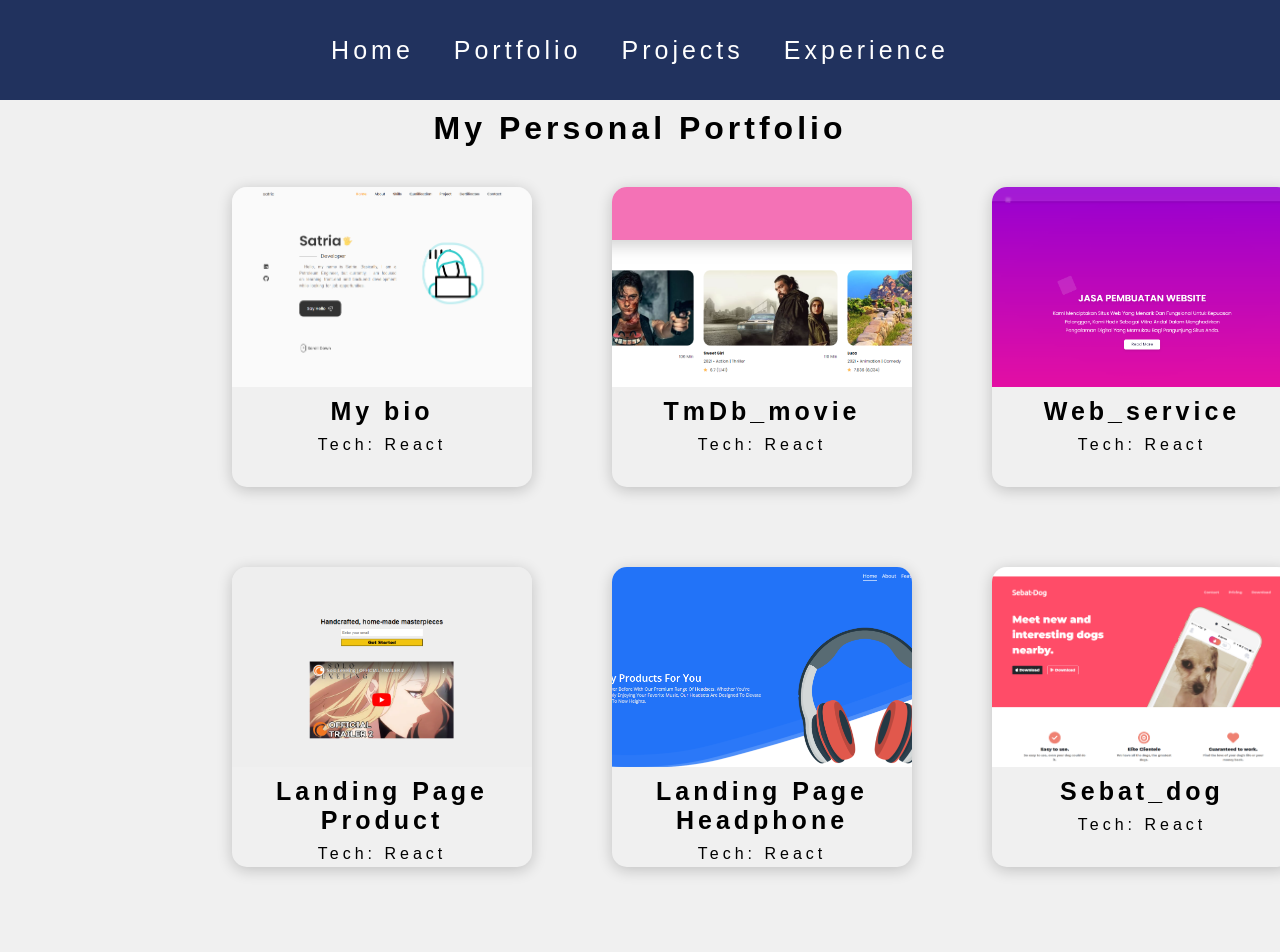
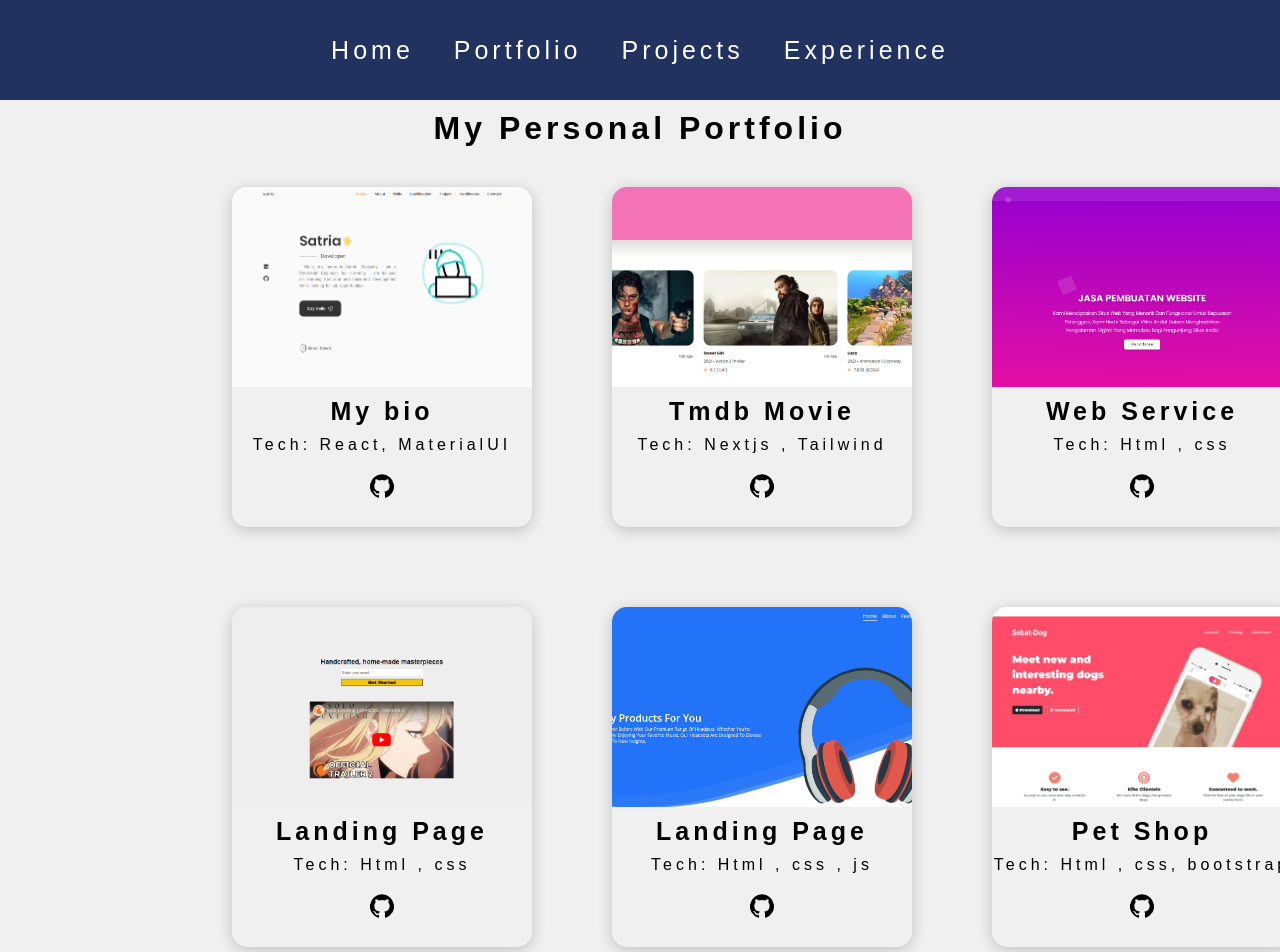
Before and after one commit to Satria-WS/REACT-JS-PORTO3, a React (Create React App) app: page /portfolio in a window 1280 px wide. Shown: the top 952 px of the page. Built offline with nearby package versions, Linux system fonts and the light colour scheme.

Commit message:
adding link display

```diff
--- a/src/components/PortoItem.jsx
+++ b/src/components/PortoItem.jsx
@@ -1,7 +1,8 @@
 import React from "react";
 import { useNavigate } from "react-router-dom";
+import { GitHub } from "@material-ui/icons";
 
-const PortoItem = ({ image, name , id }) => {
+const PortoItem = ({ image, name , id , tech }) => {
   //image
   const styleDiv = {
     backgroundImage: `url(${image})`,
@@ -14,12 +15,16 @@ const PortoItem = ({ image, name , id }) => {
     <div
       className="projectItem"
       onClick={() => {
-        navigate("/porto/" + id );
+        // navigate("/porto/" + id );
+        // window.location.href = "https://mycoder-portofolio.vercel.app/#home"
+        window.open("https://mycoder-portofolio.vercel.app/#home","_blank")
       }}
     >
       <div style={styleDiv} className="bgImage" />
-      <h1>{name}</h1>
-      <div>Tech: React</div>
+      <h1 style={{marginBottom:"10px"}}>{name}</h1>
+      {/* <div>Tech: React , materialui , css , node</div> */}
+      <p >Tech: {tech} </p>
+      <p style={{padding:"20px"}}><GitHub/></p>
     </div>
   );
 };
--- a/src/helpers/PortoList.js
+++ b/src/helpers/PortoList.js
@@ -11,33 +11,41 @@ export const portoList = [
     name: "My bio",
     image: porto_myCode,
     tech: "React, MaterialUI",
+    link: "https://mycoder-portofolio.vercel.app/#home"
   },
 
   {
-    name: "TmDb_movie",
+    name: "Tmdb Movie",
     image: porto_Tmbdb,
-    tech: "React , Nextjs , Tailwind",
+    tech: "Nextjs , Tailwind",
+    link: "https://tmdb-ver1-movie.netlify.app/"
   },
 
   {
-    name: "Web_service",
+    name: "Web Service",
     image: porto_WebService,
     tech: "Html , css",
+    link: "https://service-web-page.netlify.app/"
   },
   {
-    name: "Landing Page Product ",
+    // Landing Page Product
+    name: "Landing Page",
     image: porto_landingPage_2,
     tech: "Html , css",
+    link: "https://satria-ws.github.io/ProductLanding-sample/"
   },
   {
-    name: "Landing Page Headphone",
+    // Landing Page Headphone
+    name: "Landing Page",
     image: porto_landingPage_1,
     tech: "Html , css , js",
+    link: "https://landing-pages-webs.netlify.app/"
   },
 
   {
-    name: "Sebat_dog",
+    name: "Pet Shop",
     image: porto_sebatDog,
     tech: "Html , css, bootstrap",
+    link: ""
   },
 ];
--- a/src/pages/Portfolio.jsx
+++ b/src/pages/Portfolio.jsx
@@ -9,7 +9,7 @@ const Portfolio = () => {
       <h1>My Personal Portfolio</h1>
       <div className="projectList">
         {portoList.map((item , id) => {
-          return <PortoItem key={id} name={item.name} image={item.image} id={id} />;
+          return <PortoItem key={id} name={item.name} image={item.image} tech={item.tech} id={id} />;
         })}
       </div>
     </div>
--- a/src/pages/PortoDisplay.jsx
+++ b/src/pages/PortoDisplay.jsx
@@ -2,7 +2,7 @@ import React from "react";
 import { useParams } from "react-router-dom";
 import { portoList } from "../helpers/PortoList";
 import "../styles/ProjectDisplay.css";
-import { GitHub } from "@material-ui/icons";
+
 
 const PortoDisplay = () => {
   // const { id } = useParams();
--- a/src/styles/Project.css
+++ b/src/styles/Project.css
@@ -30,10 +30,11 @@
 .projectItem {
   border-radius: 15px;
   width: 300px;
-  height: 300px;
+  height: 340px;
   margin: 40px;
   box-shadow: 0px 3px 15px rgba(0, 0, 0, 0.2);
   text-align: center;
+
 }
 
 .projectItem h1,
```
